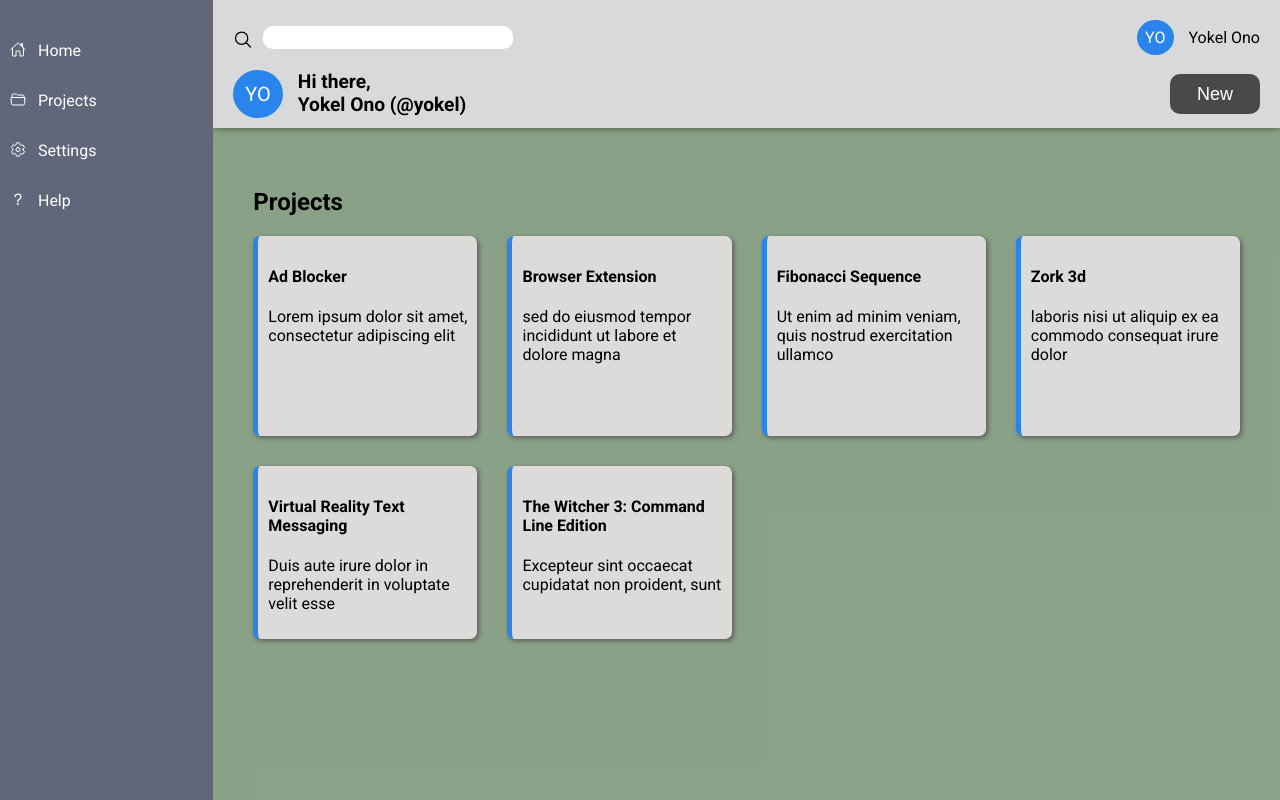
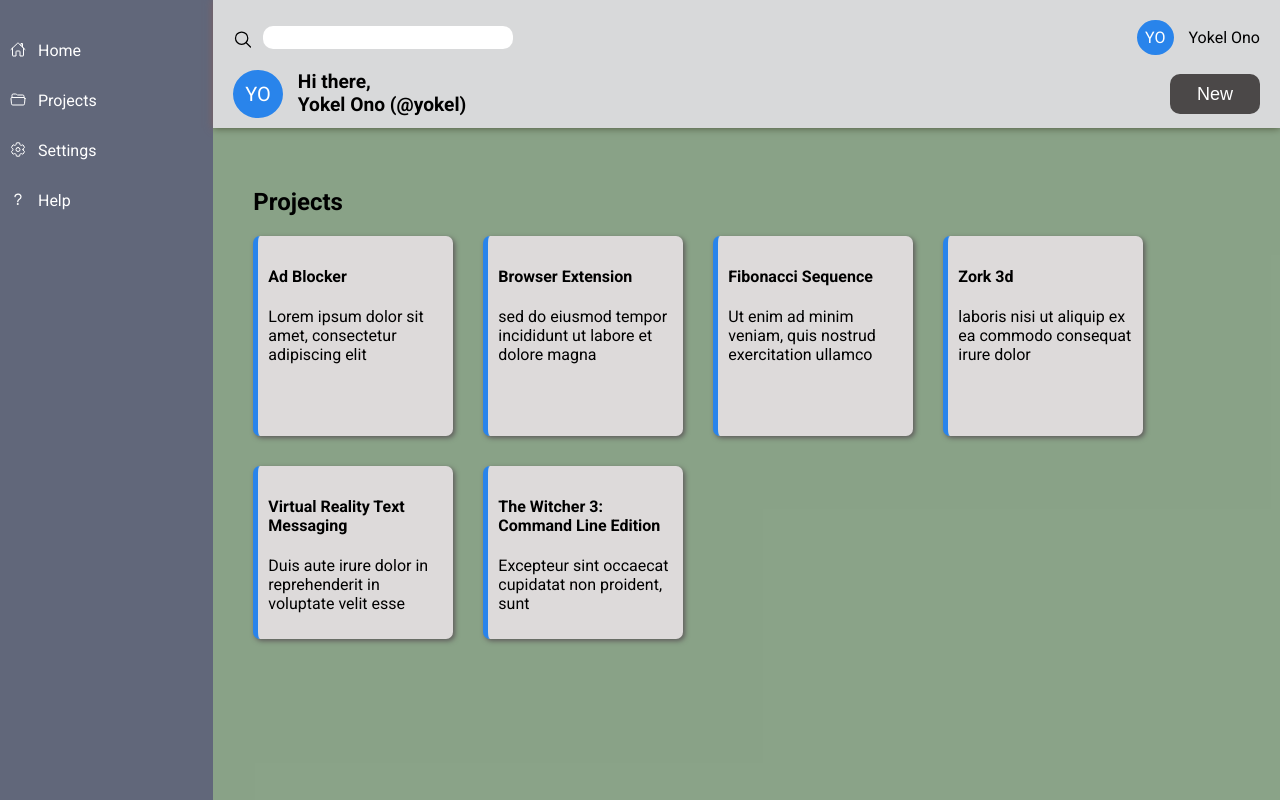
Before and after one commit to Leo-U/admin-dashboard-project, a plain HTML site: page index.html in a window 1280 px wide. Drawn offline with nearby package versions, Linux system fonts and the light colour scheme.

Commit message:
Change grid template rows/columns for #main-content

```diff
--- a/styles.css
+++ b/styles.css
@@ -129,9 +129,8 @@ li {
 #main-content {
   background-color: #a9b1b900;
   display: grid;
-  grid-template-columns: repeat(auto-fit, minmax(200px, 1fr));
-  grid-template-rows: repeat(auto-fill, 200px);
-  /* grid-template-rows: repeat(2, 250px); */
+  grid-template-columns: repeat(auto-fit, 200px);
+  grid-template-rows: repeat(auto-fit, 200px);
   gap: 30px;
 }
 
```
